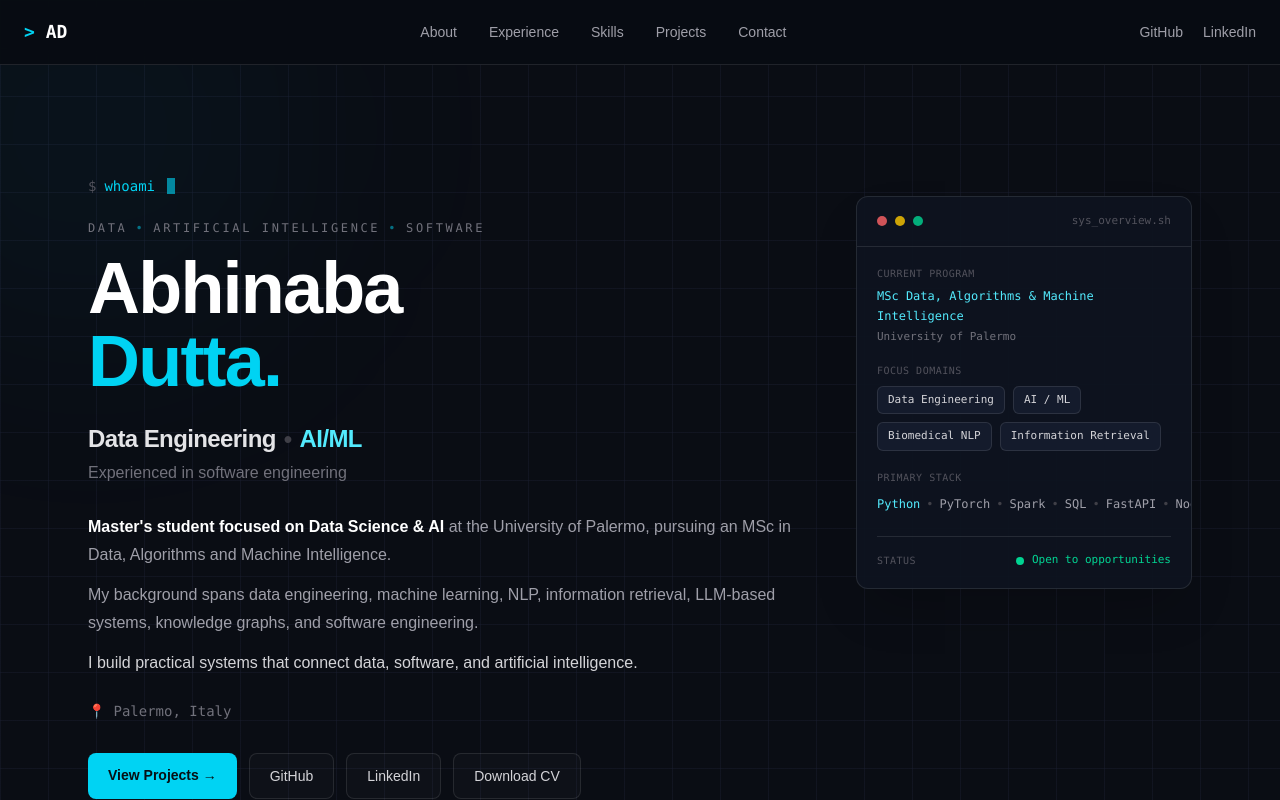
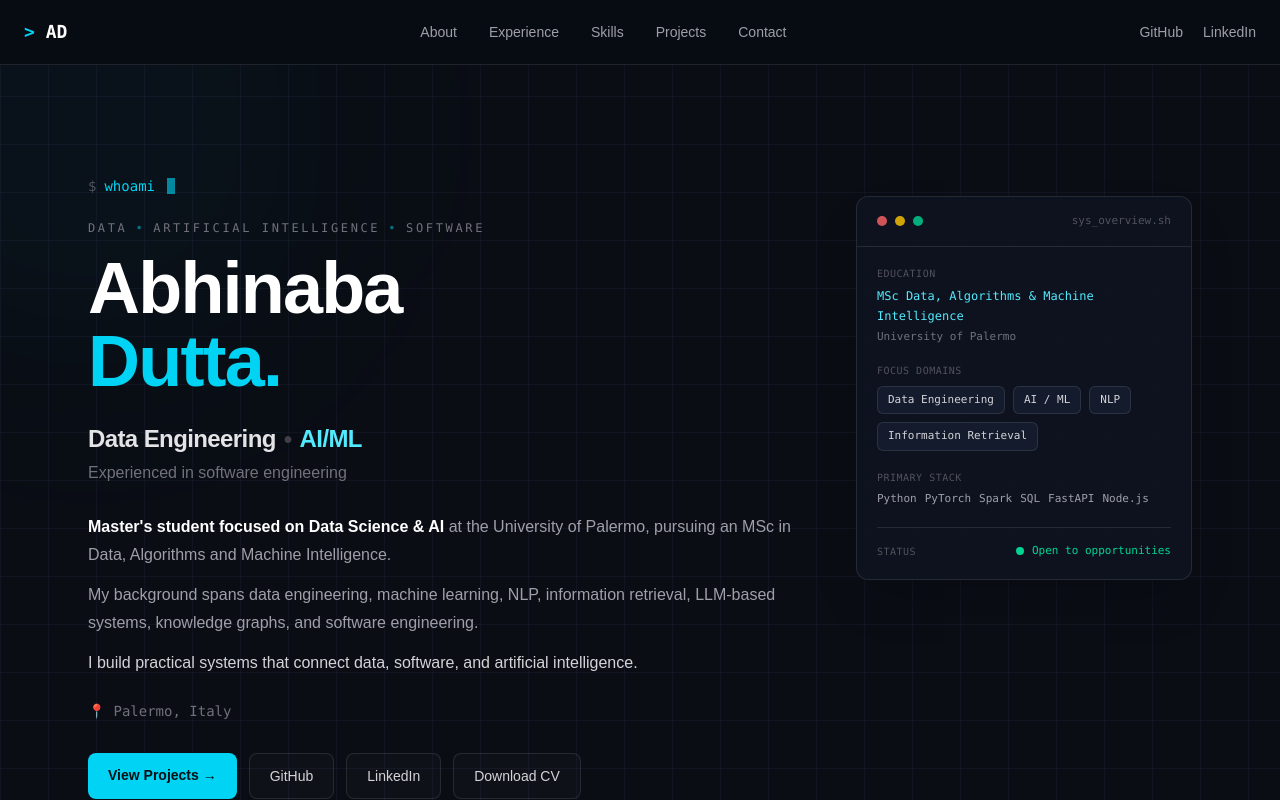
Before and after one commit to abhinabadutta2019/abhinaba-portfolio, a Next.js app: page / in a window 1280 px wide. Shown: the top 800 px of the page. Built offline with nearby package versions, Linux system fonts and the light colour scheme.

Commit message:
Polish hero system profile

```diff
--- a/src/components/Hero.tsx
+++ b/src/components/Hero.tsx
@@ -132,10 +132,10 @@ export default function Hero() {
               </div>
 
               <div className="space-y-5 p-5 font-mono text-xs">
-                {/* Program */}
+                {/* Education */}
                 <div>
                   <p className="text-[10px] uppercase tracking-wider text-zinc-600">
-                    Current Program
+                    Education
                   </p>
 
                   <p className="mt-1.5 leading-5 text-cyan-300">
@@ -157,7 +157,7 @@ export default function Hero() {
                     {[
                       "Data Engineering",
                       "AI / ML",
-                      "Biomedical NLP",
+                      "NLP",
                       "Information Retrieval",
                     ].map((item) => (
                       <span
@@ -176,30 +176,31 @@ export default function Hero() {
                     Primary Stack
                   </p>
 
-                  <p className="mt-2 leading-6 text-zinc-400">
-                    <span className="text-cyan-300">Python</span>
-                    <span className="mx-1.5 text-zinc-700">•</span>
-                    PyTorch
-                    <span className="mx-1.5 text-zinc-700">•</span>
-                    Spark
-                    <span className="mx-1.5 text-zinc-700">•</span>
-                    SQL
-                    <span className="mx-1.5 text-zinc-700">•</span>
-                    FastAPI
-                    <span className="mx-1.5 text-zinc-700">•</span>
-                    Node.js
-                  </p>
+                  <div className="mt-2 flex flex-wrap gap-x-2 gap-y-1.5 text-[11px] text-zinc-400">
+                    {[
+                      "Python",
+                      "PyTorch",
+                      "Spark",
+                      "SQL",
+                      "FastAPI",
+                      "Node.js",
+                    ].map((item) => (
+                      <span key={item} className="whitespace-nowrap">
+                        {item}
+                      </span>
+                    ))}
+                  </div>
                 </div>
 
                 {/* Status */}
                 <div className="border-t border-white/10 pt-4">
-                  <div className="flex items-center justify-between">
+                  <div className="flex items-center justify-between gap-4">
                     <span className="text-[10px] uppercase tracking-wider text-zinc-600">
                       Status
                     </span>
 
-                    <span className="flex items-center gap-2 text-[11px] text-emerald-400">
-                      <span className="h-2 w-2 rounded-full bg-emerald-400" />
+                    <span className="flex items-center gap-2 text-right text-[11px] text-emerald-400">
+                      <span className="h-2 w-2 shrink-0 rounded-full bg-emerald-400" />
                       Open to opportunities
                     </span>
                   </div>
```
